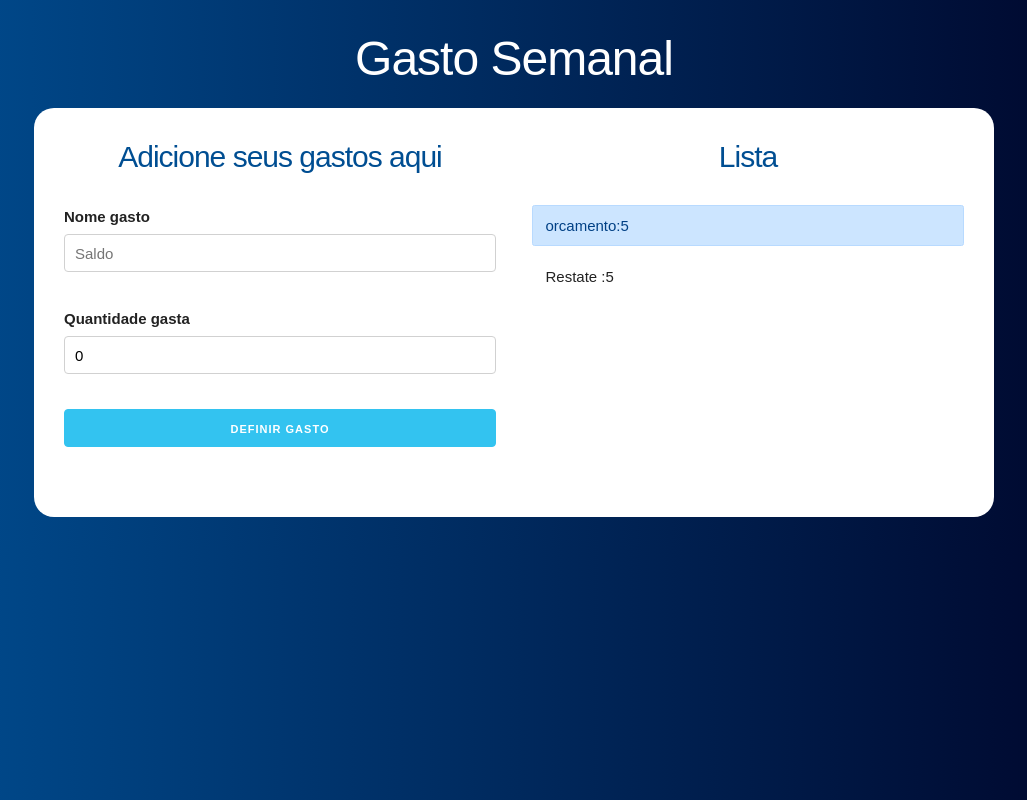
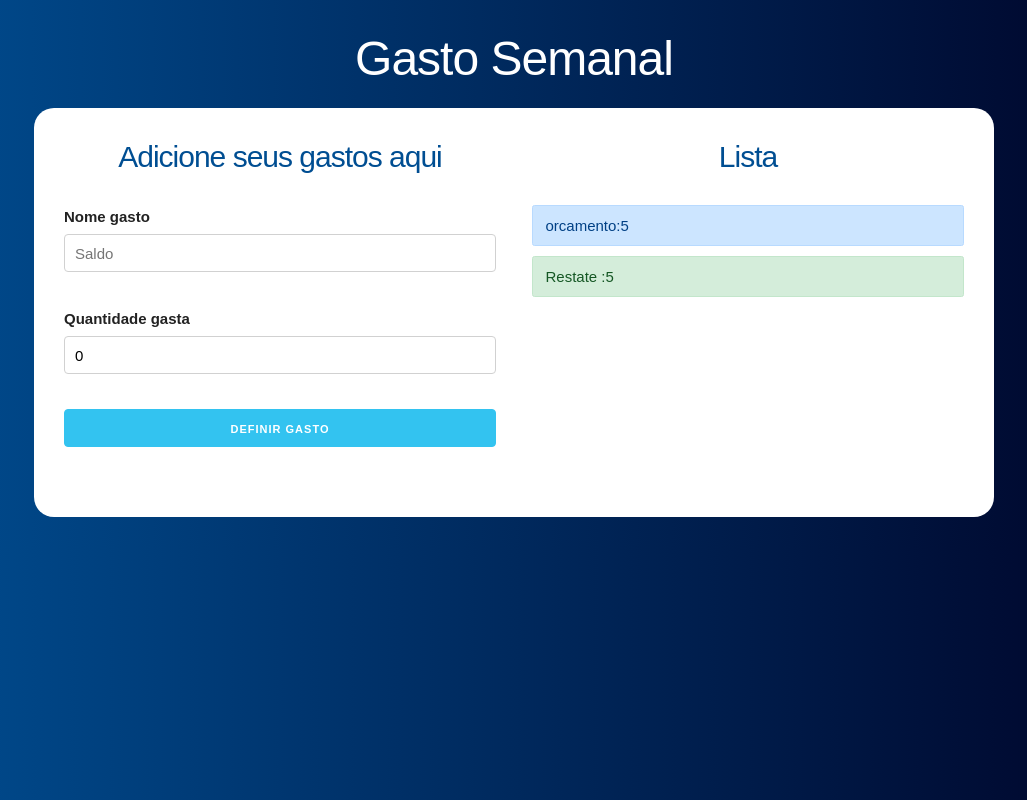
Before and after one commit to eliezerantonio/react-15-apps, a React (Create React App) app in the folder 03_gastos/: page / in a window 1280 px wide. Both pictures are taken after typing "5" into the empty fields and a click on the input "Definir orcamento". Shown: the whole page, without its empty margins (126-1153 px from the left). Built offline with nearby package versions, Linux system fonts and the light colour scheme.

Commit message:
conslusao

```diff
--- a/03_gastos/src/App.js
+++ b/03_gastos/src/App.js
@@ -1,4 +1,4 @@
-import React, { useEffect}from "react";
+import React, { useEffect } from "react";
 import Formulario from "./components/Formulario";
 import Pergunta from "./components/Pergunta";
 
@@ -10,12 +10,25 @@ const App = () => {
   const [restante, setRestante] = React.useState(0);
   const [mostrarPergunta, setMostrarPergunta] = React.useState(true);
   const [gastos, setGastos] = React.useState([]);
+  const [gasto, setGasto] = React.useState({});
+  const [criarGasto, setCriarGasto] = React.useState(false);
+
+  //UseEffect que atualiza setRestante
+  useEffect(() => {
+    if (criarGasto) {
+      //adiconar novo gasto
+      setGastos([...gastos, gasto]);
+    }
+    //restante do orcamneto
+
+    const orcamentoRestante = restante - gasto.quantidade;
+    setRestante(orcamentoRestante);
+
+    //resetar como fl
+    setCriarGasto(true);
+  }, [gasto]);
 
   //quando guardamosnovo gastos para
-
-  const guardarNovoGasto = (gasto) => {
-    setGastos([...gastos, gasto]);
-  };
 
   return (
     <div className="container">
@@ -32,7 +45,7 @@ const App = () => {
           ) : (
             <div className="row">
               <div className="one-half column">
-                <Formulario guardarNovoGasto={guardarNovoGasto} />
+                <Formulario setGasto={setGasto} setCriarGasto={setCriarGasto} />
               </div>
               <div className="one-half column">
                 <Gastos gastos={gastos} />
--- a/03_gastos/src/components/ControlPresuposto.jsx
+++ b/03_gastos/src/components/ControlPresuposto.jsx
@@ -1,10 +1,14 @@
 import React, { Fragment } from "react";
+import { revisarOrcamento } from "../helpers";
 
 const ControlPresuposto = ({ orcamento, restante }) => {
+
   return (
     <Fragment>
       <div className="alert alert-primary ">orcamento:{orcamento}</div>
-      <div className="alert ">Restate :{restante}</div>
+      <div className={revisarOrcamento(orcamento, restante)}>
+        Restate :{restante}
+      </div>
     </Fragment>
   );
 };
--- a/03_gastos/src/components/Formulario.jsx
+++ b/03_gastos/src/components/Formulario.jsx
@@ -1,7 +1,7 @@
 import React from "react";
 import Error from "./Error";
 import shortid from "shortid";
-const Formulario = ({ guardarNovoGasto }) => {
+const Formulario = ({ setGasto, setCriarGasto }) => {
   const [nome, setNome] = React.useState("");
   const [quantidade, setQuantidade] = React.useState(0);
   const [error, setError] = React.useState(false);
@@ -31,7 +31,13 @@ const Formulario = ({ guardarNovoGasto }) => {
     //   contruit gasto
 
     //passar gasto para o compoente princiapal
-    guardarNovoGasto(gasto);
+    setGasto(gasto);
+    setCriarGasto(true);
+
+    //resetar formulario
+
+    setNome("");
+    setQuantidade(0);
 
     //resetat form
   };
--- /dev/null
+++ b/03_gastos/src/helpers.js
@@ -0,0 +1,13 @@
+export const revisarOrcamento = (orcamento, restante) => {
+  let clase;
+
+  if (orcamento / 4 > restante) {
+    clase = "alert alert-danger";
+  } else if (orcamento / 2 > restante) {
+    clase = "alert alert-warning";
+  } else {
+    clase = "alert alert-success";
+  }
+
+  return clase;
+};
```
